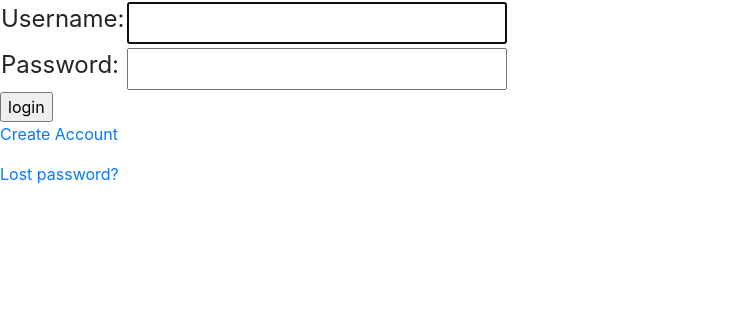
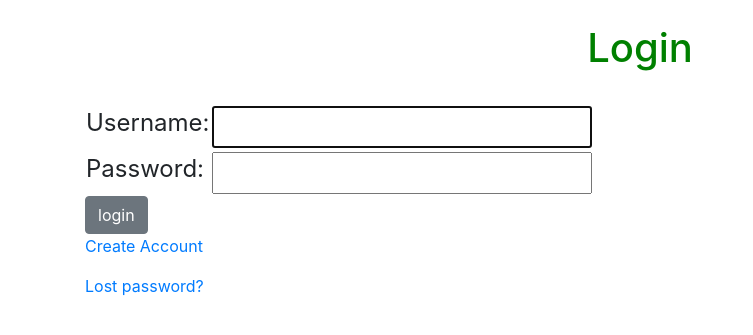
Before and after one commit to eastertest/PIM_Inventory, a Django app: page /accounts/login/ in a window 1280 px wide. Shown: the part 56-391 px from the top of the page, without its empty margins (0-753 px from the left). Run offline with Django 3.2, Linux system fonts and the light colour scheme.

Commit message:
Padded the signup, login, and password reset pages

```diff
--- a/prod_inventory_app/templates/prod_inventory_app/add_product.html
+++ b/prod_inventory_app/templates/prod_inventory_app/add_product.html
@@ -2,7 +2,7 @@
 {% load crispy_forms_tags%}
 {% load static %}
 {% block content%}
-<br/>
+<br>
 
 
 <div class="container">
@@ -23,5 +23,6 @@
         {{form.as_p}}
         <input type="submit" class="btn btn-secondary btn" type="button">
     </form>
+</div>
 
-    {% endblock %}
+{% endblock %}
--- a/prod_inventory_app/templates/prod_inventory_app/signup.html
+++ b/prod_inventory_app/templates/prod_inventory_app/signup.html
@@ -1,7 +1,10 @@
 {% extends 'prod_inventory_app\base.html' %}
 
 {% block content %}
-  <h2>Sign up</h2>
+<br>
+
+<div class="container">
+    <h1 class="text-center">Sign up</h1><br>
     <form method="post">
         {% csrf_token %}
         {% for field in form %}
@@ -18,4 +21,5 @@
         {% endfor %}
         <input type="submit" class="btn btn-secondary" value="Sign up">
     </form>
+</div>
 {% endblock %}
--- a/templates/registration/login.html
+++ b/templates/registration/login.html
@@ -1,7 +1,9 @@
 {% extends "prod_inventory_app/base.html" %}
 
 {% block content %}
-
+<br>
+<div class="container">
+    <h1 class="text-center">Login</h1><br>
     {% if form.errors %}
         <p>Your username and password didn't match. Please try again.</p>
     {% endif %}
@@ -14,7 +16,10 @@
             <p>Please login to see this page.</p>
         {% endif %}
     {% endif %}
+</div>
 
+
+<div class="container">
     <form method="post" action="{% url 'login' %}">
         {% csrf_token %}
         <table>
@@ -27,12 +32,13 @@
                 <td>{{ form.password }}</td>
             </tr>
         </table>
-    <input type="submit" value="login" />
+        <input type="submit" class="btn btn-secondary" type="button" value="login" />
         <input type="hidden" name="next" value="{{ next }}" />
     </form>
 
     {# Assumes you setup the password_reset view in your URLconf #}
     <p><a href="{% url 'signup' %}">Create Account</a></p>
     <p><a href="{% url 'password_reset' %}">Lost password?</a></p>
+</div>
 
 {% endblock %}
--- a/templates/registration/password_reset_form.html
+++ b/templates/registration/password_reset_form.html
@@ -1,7 +1,8 @@
 {% extends "prod_inventory_app/base.html" %}
 
 {% block content %}
-    <h1>Reset Password</h1>
+<div class="container">
+    <h1 class="text-center">Reset Password</h1><br>
     <form action="" method="post">
         {% csrf_token %}
         {% if form.email.errors %}
@@ -11,4 +12,5 @@
         <p>{{ form.email }}</p>
         <input type="submit" class="btn btn-secondary btn" value="Reset password">
     </form>
+</div>
 {% endblock %}
```
Lines whose indentation alone changed are shown as unchanged.
